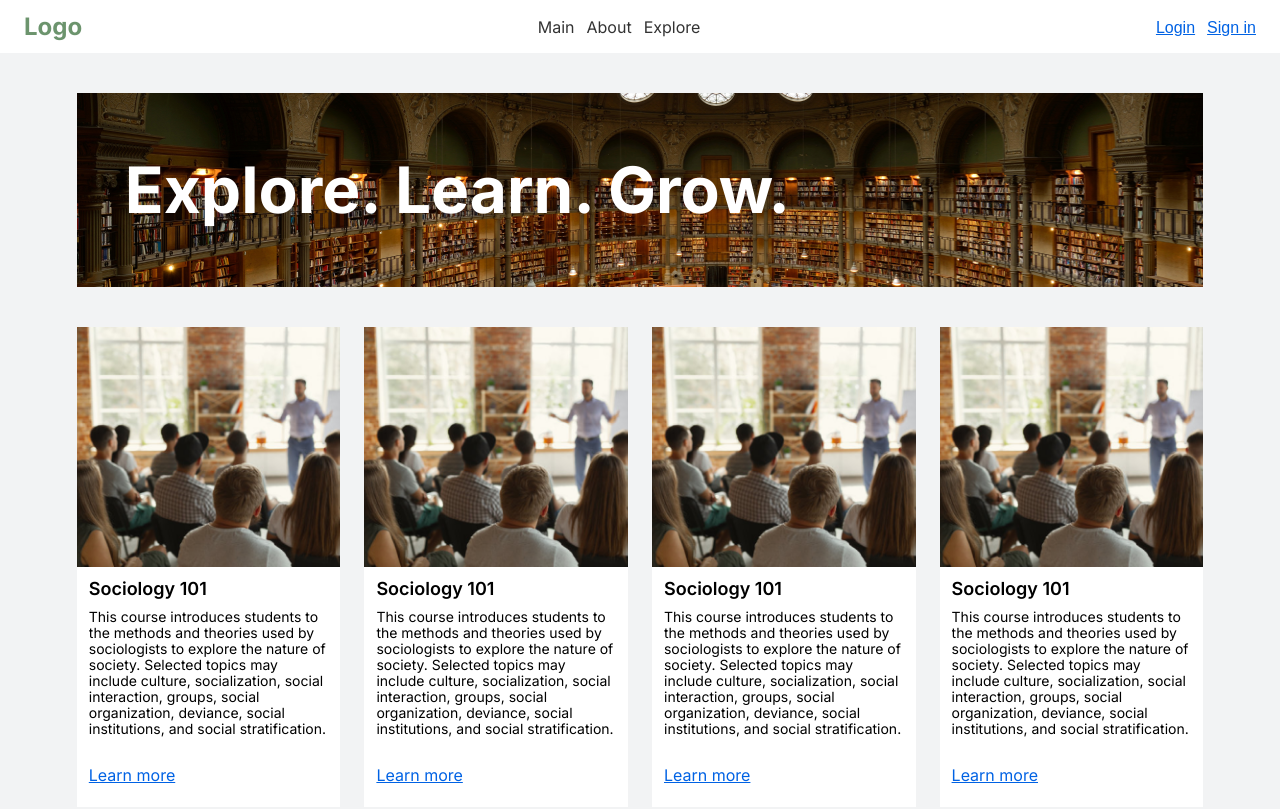
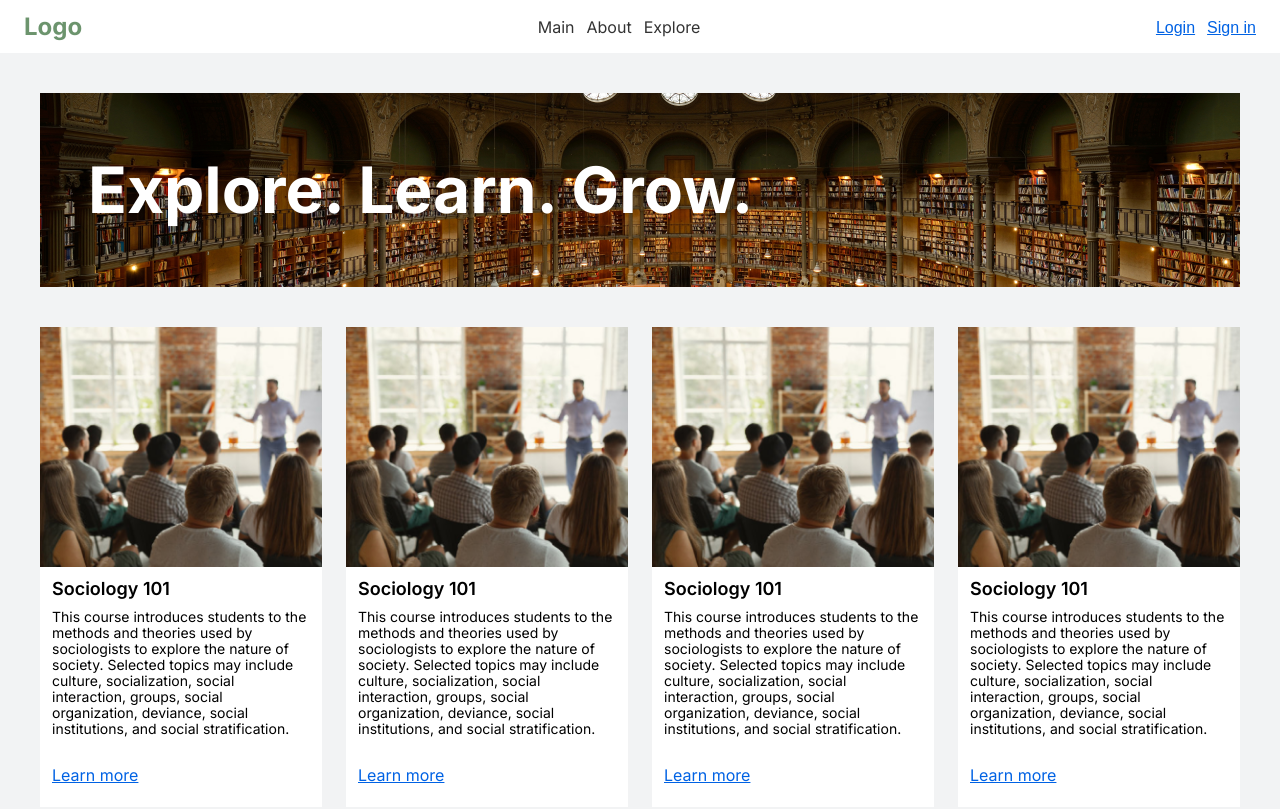
Before and after one commit to goshaGloss/kazusa-client, a Next.js app: page /explore in a window 1280 px wide. Shown: the top 809 px of the page. Built offline with nearby package versions, Linux system fonts and the light colour scheme.

Commit message:
max width fix

```diff
--- a/src/app/explore/explore.module.css
+++ b/src/app/explore/explore.module.css
@@ -1,7 +1,7 @@
 .explore {
-  max-width: 88%;
+  max-width: 1280px;
   margin: 0 auto;
-  padding: 40px 0;
+  padding: 40px;
 }
 
 .banner {
```
